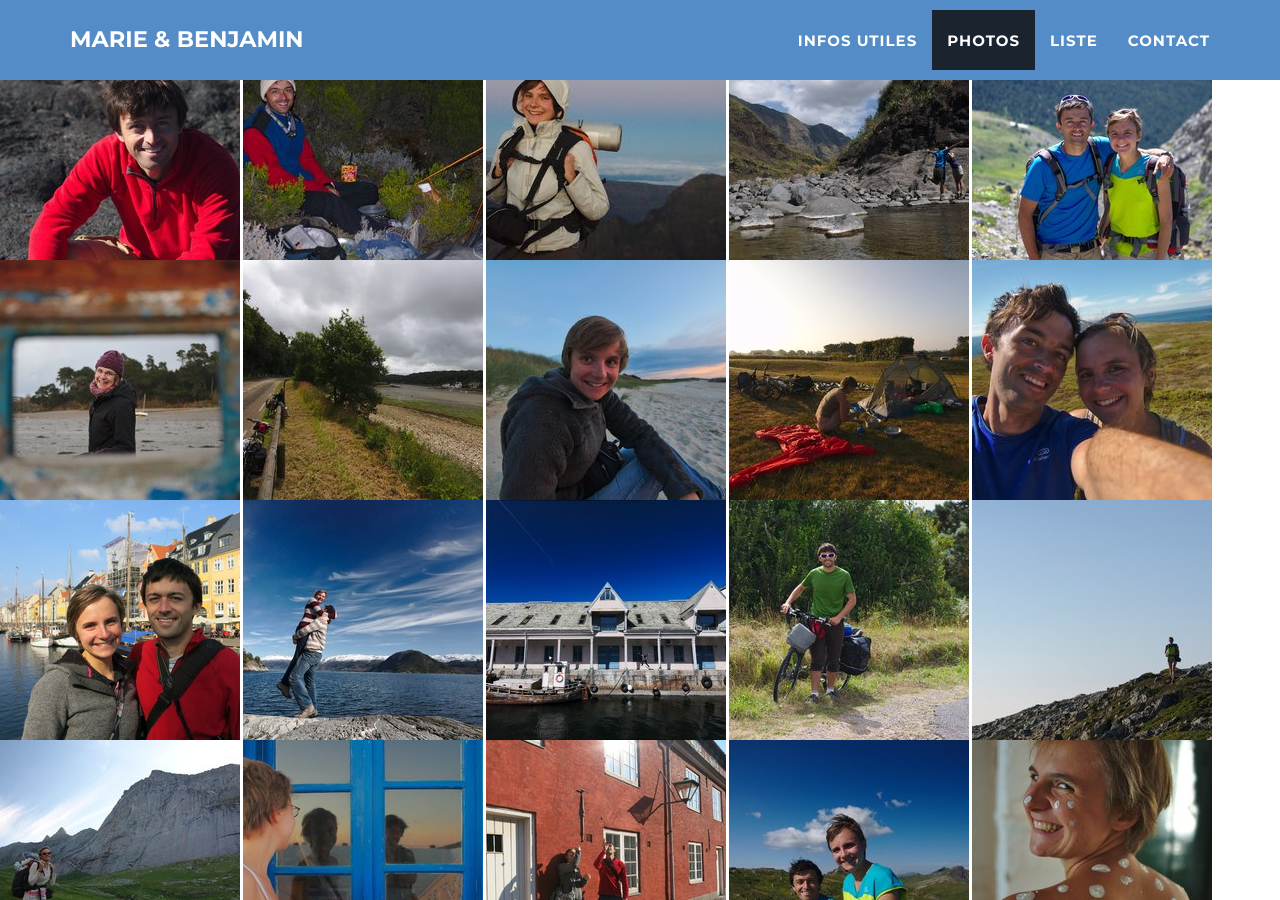
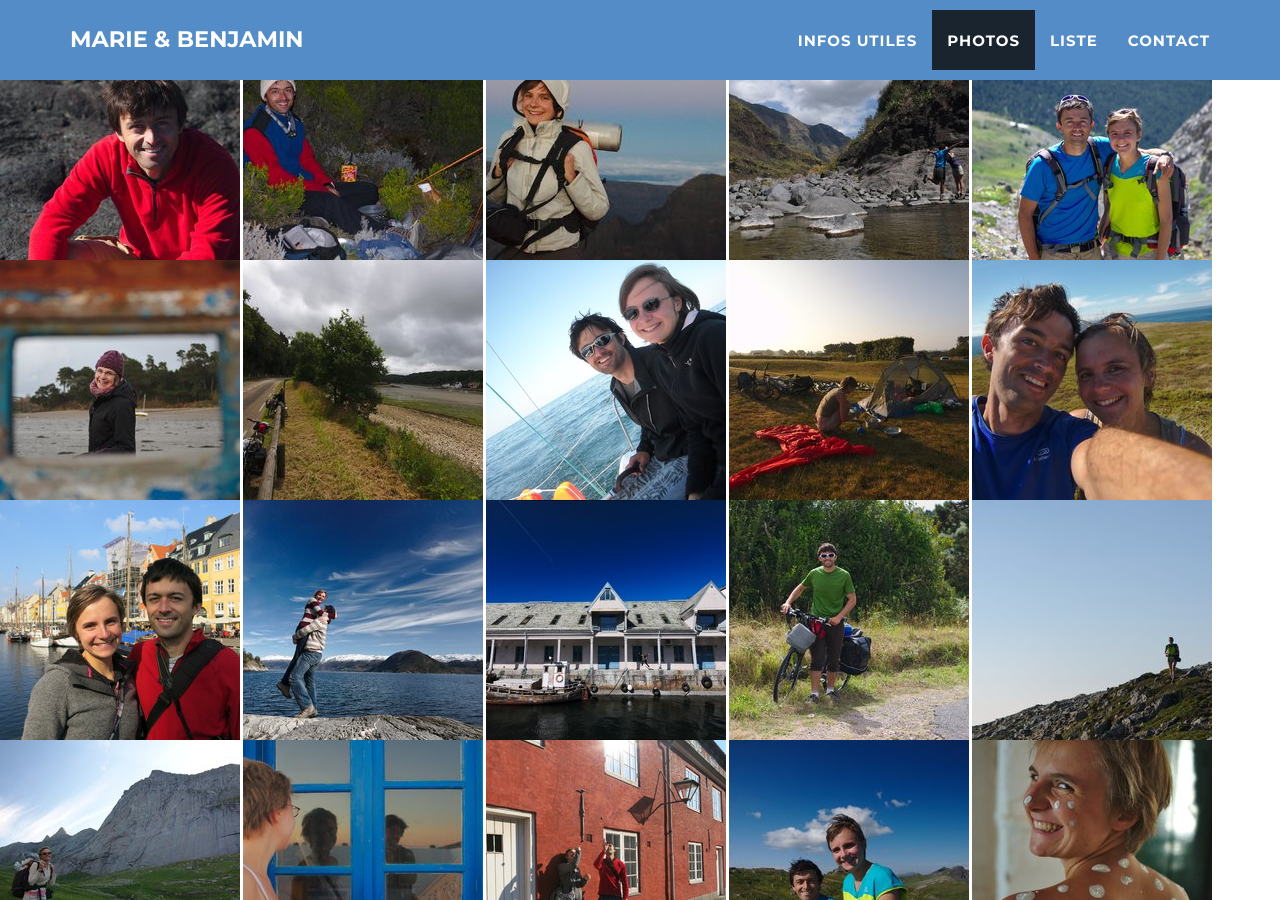
Before and after one commit to mariebenjamin/mariebenjamin.github.io, a Jekyll site: the page built from index.html, in a window 1280 px wide and 900 px high, scrolled down 2879 px. Built offline with Jekyll 4.4.1, drawn with Linux system fonts in a browser that asks for light colours.

Commit message:
New picture, and removing one of Marie's favorites...

```diff
--- a/_includes/photos.html
+++ b/_includes/photos.html
@@ -29,7 +29,7 @@
     src="img/photos/tn/DSC_3410.tn.jpg" alt="DSC_3410.jpg" /></a>
     <a href="img/photos/DSC4088.jpg" data-gallery><img src="img/photos/tn/DSC4088.tn.jpg" alt="DSC4088.jpg" /></a>
     <a href="img/photos/DSC5455.jpg" data-gallery><img src="img/photos/tn/DSC5455.tn.jpg" alt="DSC5455.jpg" /></a>
-    <a href="img/photos/DSC5639.jpg" data-gallery><img src="img/photos/tn/DSC5639.tn.jpg" alt="DSC5639.jpg" /></a>
+    <a href="img/photos/DSCN1479.jpg" data-gallery><img src="img/photos/tn/DSCN1479.tn.jpg" alt="DSCN1479.jpg" /></a>
     <a href="img/photos/DSC5696.jpg" data-gallery><img
     src="img/photos/tn/DSC5696.tn.jpg" alt="DSC5696.jpg" /></a>
     <a href="img/photos/DSC5734.jpg" data-gallery><img src="img/photos/tn/DSC5734.tn.jpg" alt="DSC5734.jpg" /></a>
@@ -47,6 +47,7 @@
     <a href="img/photos/DSC7734.jpg" data-gallery><img src="img/photos/tn/DSC7734.tn.jpg" alt="DSC7734.jpg" /></a>
     <a href="img/photos/DSC9272.jpg" data-gallery><img
     src="img/photos/tn/DSC9272.tn.jpg" alt="DSC9272.jpg" /></a>
+    <a href="img/photos/P1100835.jpg" data-gallery><img src="img/photos/tn/P1100835.tn.jpg" alt="P1100835.jpg" /></a>
     <a href="img/photos/DSC9359.jpg" data-gallery><img
     src="img/photos/tn/DSC9359.tn.jpg" alt="DSC9359.jpg" /></a>
     <a href="img/photos/P1050775.jpg" data-gallery><img src="img/photos/tn/P1050775.tn.jpg" alt="P1050775.jpg" /></a>
@@ -57,7 +58,6 @@
     <a href="img/photos/marieben_cratere.jpg" data-gallery><img src="img/photos/tn/marieben_cratere.tn.jpg" alt="marieben_cratere.jpg" /></a>
     <a href="img/photos/P1090663.jpg" data-gallery><img src="img/photos/tn/P1090663.tn.jpg" alt="P1090663.jpg" /></a>
     <a href="img/photos/P1100805.jpg" data-gallery><img src="img/photos/tn/P1100805.tn.jpg" alt="P1100805.jpg" /></a>
-    <a href="img/photos/P1100835.jpg" data-gallery><img src="img/photos/tn/P1100835.tn.jpg" alt="P1100835.jpg" /></a>
     <a href="img/photos/P1100845.jpg" data-gallery><img src="img/photos/tn/P1100845.tn.jpg" alt="P1100845.jpg" /></a>
   </div>
 </section>
```
Also changed, not shown: img/photos/DSCN1479.jpg (added), img/photos/tn/DSCN1479.tn.jpg (added).
